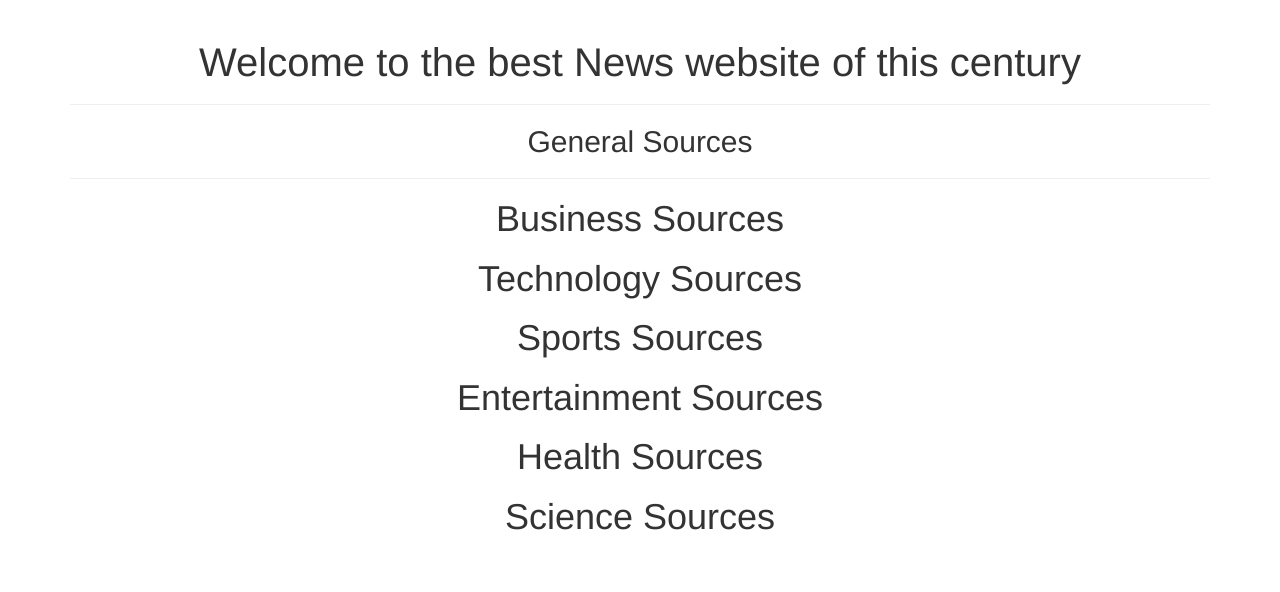
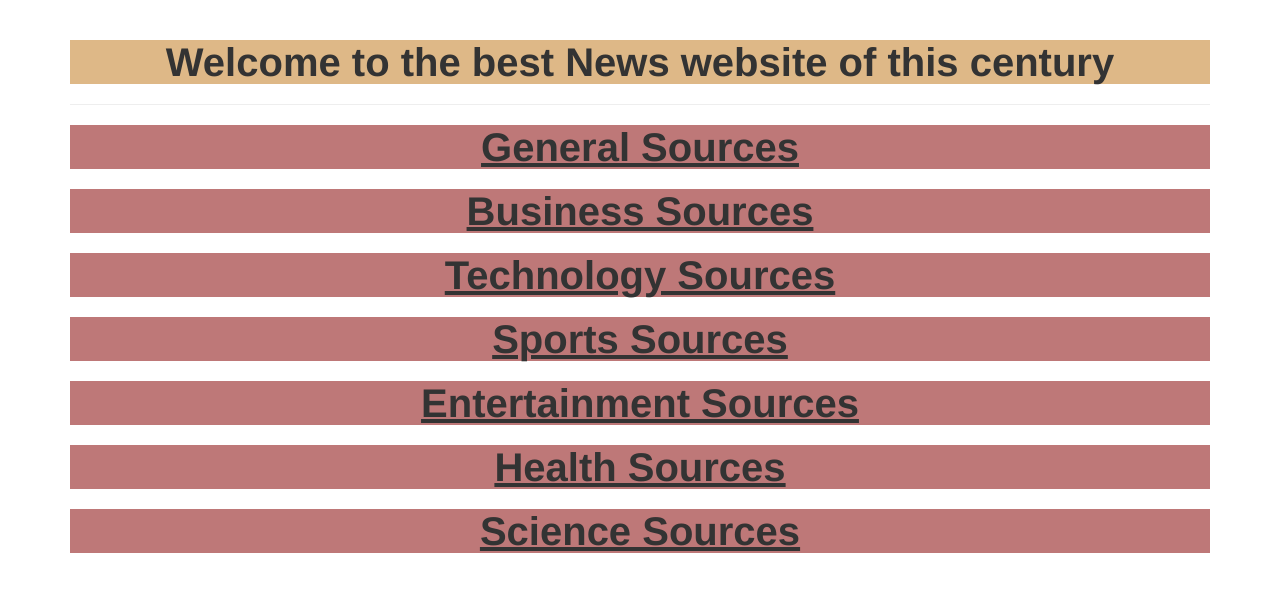
Before and after one commit to wendymunyasi/News-IP2, a Flask app: template app/templates/index.html in a window 1280 px wide. Shown: the part 52-644 px from the top of the page. Run offline with Flask 2, Linux system fonts and the light colour scheme; the template is opened without the code that fills it, so the values that code supplies are empty; parts of the project's set-up code (start-up, migrations or seed data) failed here and were passed over; some libraries are stand-ins or nearby versions.

Commit message:
Add id to the container and style the name of each source in index.html.

```diff
--- a/app/templates/index.html
+++ b/app/templates/index.html
@@ -10,42 +10,41 @@
 
 <!-- Content block -->
 {% block content %}
-<div class="container text-center">
-    <h1 class="text-center" style="font-size: 40px;">Welcome to the best News website of this century</h1>
+<div class="container text-center" id="sourcess">
+    <h1 class="text-center" style="font-size: 40px; background-color:burlywood;"><strong>Welcome to the best News website of this century</strong></h1>
     <hr>
     <!--General Sources section-->
-    <h2>General Sources</h2>
+    <h2 style="font-size: 40px; background-color: rgb(190, 120, 120);"><u><strong>General Sources</strong></u></h2>
     <p>
         {{macro.displayNewsSources(general)}}
     </p>
-    <hr>
     <!--Business Sources section-->
-    <h1>Business Sources</h1>
+    <h2 style="font-size: 40px; background-color: rgb(190, 120, 120);"><u><strong>Business Sources</strong></u></h2>
     <p>
         {{macro.displayNewsSources(business)}}
     </p>
     <!--Technology Sources section-->
-    <h1>Technology Sources</h1>
+    <h2 style="font-size: 40px; background-color: rgb(190, 120, 120);"><u><strong>Technology Sources</strong></u></h2>
     <p>
         {{macro.displayNewsSources(technology)}}
     </p>
     <!--Sports Sources section-->
-    <h1>Sports Sources</h1>
+    <h2 style="font-size: 40px; background-color: rgb(190, 120, 120);"><u><strong>Sports Sources</strong></u></h2>
     <p>
         {{macro.displayNewsSources(sports)}}
     </p>
     <!--Entertainment Sources section-->
-    <h1>Entertainment Sources</h1>
+    <h2 style="font-size: 40px; background-color: rgb(190, 120, 120);"><u><strong>Entertainment Sources</strong></u></h2>
     <p>
         {{macro.displayNewsSources(entertainment)}}
     </p>
     <!--Health Sources section-->
-    <h1>Health Sources</h1>
+    <h2 style="font-size: 40px; background-color: rgb(190, 120, 120);"><u><strong>Health Sources</strong></u></h2>
     <p>
         {{macro.displayNewsSources(health)}}
     </p>
     <!--Science Sources section-->
-    <h1>Science Sources</h1>
+    <h2 style="font-size: 40px; background-color: rgb(190, 120, 120);"><u><strong>Science Sources</strong></u></h2>
     <p>
         {{macro.displayNewsSources(science)}}
     </p>
```
